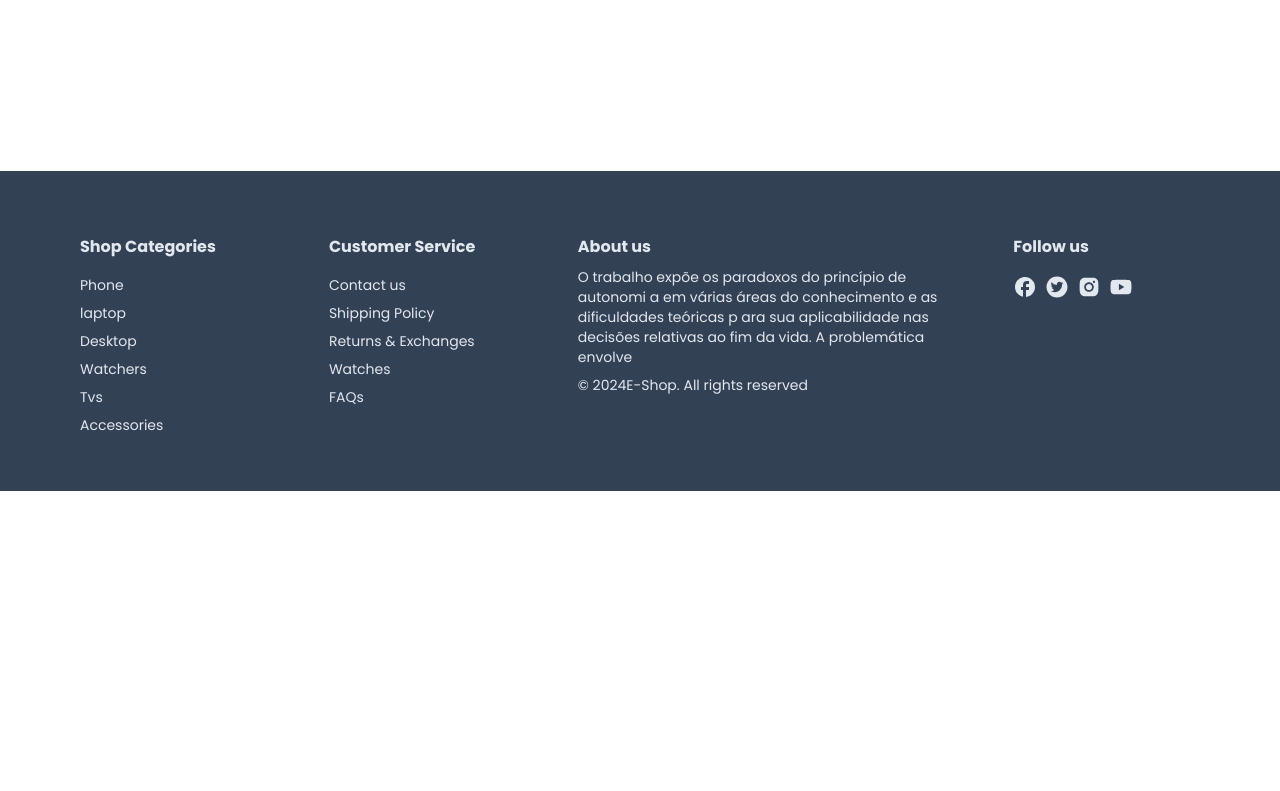
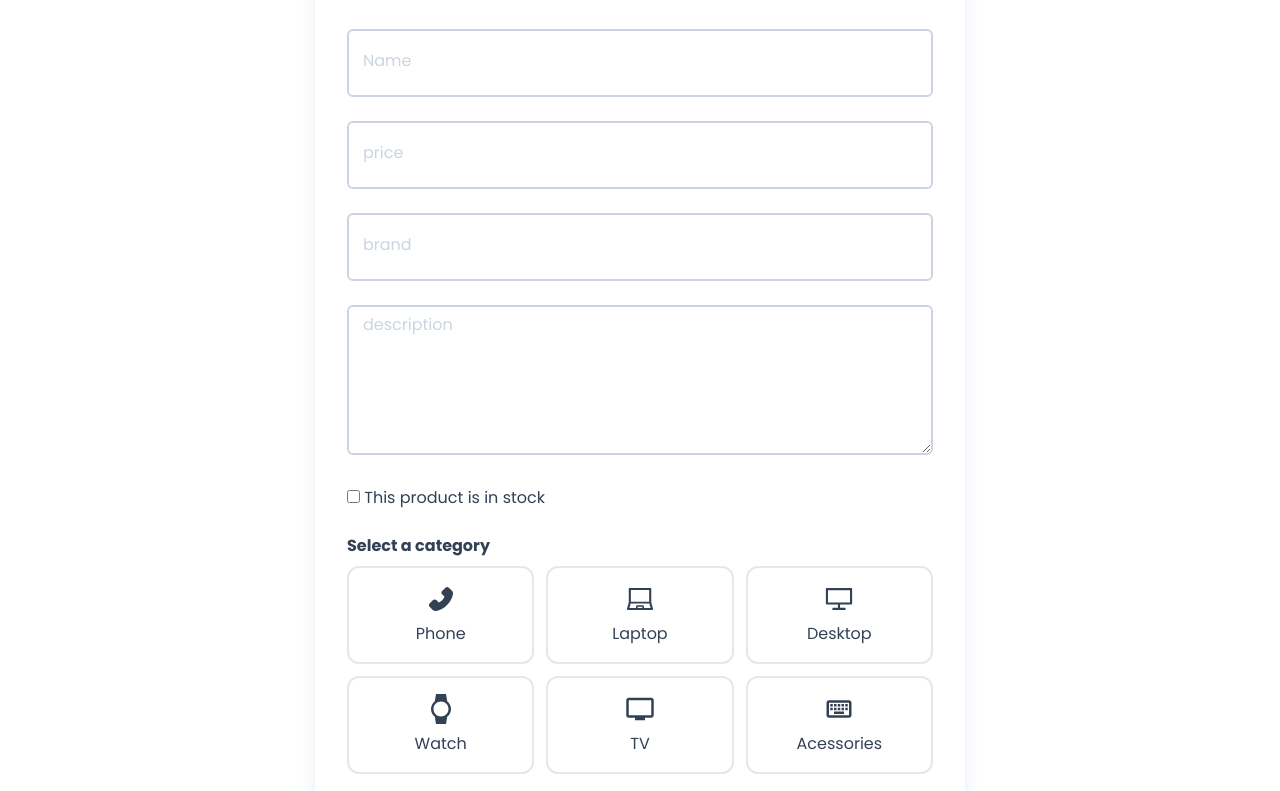
Before and after one commit to AntonioJacinto11672/E-shop, a Next.js app: page /admin/add-products in a window 1280 px wide. Shown: the part 309-1100 px from the top of the page. Before the commit the page ends 800 px from the top, so only its background shows below. Built offline with nearby package versions, Linux system fonts and the light colour scheme; no server answers; a web font is replaced by a local one.

Commit message:
addProducts antil categories

```diff
--- a/app/admin/add-products/AddProductForm.tsx
+++ b/app/admin/add-products/AddProductForm.tsx
@@ -1,23 +1,104 @@
-import getCurrentUser from "@/actions/getCurrentUser";
-import Container from "@/app/components/Container";
-import FormWrap from "@/app/components/FormWrap";
-import NullData from "@/app/components/NullData";
+'use client'
+import Heading from "@/app/components/Heading";
+import CategoryInput from "@/app/inputs/CategoryInput";
+import CustomCheckbox from "@/app/inputs/CustomCheckbox";
+import Input from "@/app/inputs/Input";
+import TextArea from "@/app/inputs/TextArea";
+import { categories } from "@/utils/categories";
+import { useState } from "react";
+import { FieldValues, useForm } from "react-hook-form";
 
-const AddProductForm = async () => {
-    const currentUser = await getCurrentUser()
-    console.log("Dados ", currentUser)
 
-    if(!currentUser || currentUser.role === "ADMIN"){
-        return <NullData title="Ooops!  Access dinied " />
+const AddProductForm = () => {
+    const [isLoading, setIsLoading] = useState(false)
+    const {
+        register,
+        handleSubmit,
+        setValue,
+        watch,
+        reset,
+        formState: { errors }
+    } = useForm<FieldValues>
+            ({
+                defaultValues: {
+                    name: '',
+                    description: '',
+                    brand: '',
+                    category: '',
+                    inStock: '',
+                    image: [],
+                    price: ''
+
+                }
+            })
+
+    const category = watch("category")
+    const setCustomValue = (id: string, value: any) => {
+        setValue(id, value, {
+            shouldValidate: true,
+            shouldDirty: true,
+            shouldTouch: true
+        })
     }
+    return (<>
+        <Heading title="Add a Product" center />
+        <Input
+            id="name"
+            label="Name"
+            disabled={isLoading}
+            register={register}
+            errors={errors}
+            required
+        />
+        <Input
+            id="price"
+            label="price"
+            disabled={isLoading}
+            register={register}
+            errors={errors}
+            required
+        />
+        <Input
+            id="brand"
+            label="brand"
+            disabled={isLoading}
+            register={register}
+            errors={errors}
+            required
+        />
 
-    return ( <div className="p-8">
-        <Container>
-        <FormWrap>
-            <AddProductForm />
-        </FormWrap>
-        </Container>
-    </div> );
+        <TextArea
+            id="description"
+            label="description"
+            disabled={isLoading}
+            register={register}
+            errors={errors}
+            required
+        />
+        <CustomCheckbox id="InStock" label="This product is in stock " register={register} />
+        <div className="w-full font-medium">
+            <div className="mb-2 font-semibold">Select a category</div>
+            <div className="grid grid-cols-2 md:grid-cols-3 gap-3 max-h[50vh] overflow-y-auto">
+
+                {categories.map((item) => {
+                    if (item.label === "All") {
+                        return null
+                    }
+
+
+                    return (
+                        <div key={item.label} className="col-span">
+                            <CategoryInput
+                                onClick={(category) => setCustomValue('category', category)}
+                                selected={category === item.label}
+                                label={item.label}
+                                icon={item.icon}
+                            />
+                        </div>)
+                })}
+            </div>
+        </div>
+    </>);
 }
 
 export default AddProductForm;
--- a/app/admin/add-products/page.tsx
+++ b/app/admin/add-products/page.tsx
@@ -1,5 +1,26 @@
-const AddProducts = () => {
-    return ( <div>AddProducts</div> );
+import getCurrentUser from "@/actions/getCurrentUser";
+import Container from "@/app/components/Container";
+import FormWrap from "@/app/components/FormWrap";
+import NullData from "@/app/components/NullData";
+import AddProductForm from "./AddProductForm";
+
+const AddProducs = async () => {
+    const currentUser = await getCurrentUser()
+
+    console.log("Dados ", currentUser)
+
+    /*
+    if(!currentUser || currentUser.role === "ADMIN"){
+        return <NullData title="Ooops!  Access dinied " />
+    } */
+
+    return (<div className="p-8">
+        <Container>
+            <FormWrap>
+                <AddProductForm />
+            </FormWrap>
+        </Container>
+    </div>);
 }
 
-export default AddProducts;
+export default AddProducs;
--- a/app/components/checkout/CheckoutClient.tsx
+++ b/app/checkout/CheckoutClient.tsx
@@ -3,6 +3,7 @@
 import { useCart } from "@/hooks/useCart";
 import { useRouter } from "next/navigation";
 import { useEffect, useState } from "react";
+import CheckoutForm from "./CheckoutForm";
 
 const CheckoutClient = () => {
     const { cartProducts, paymentIntent, handleSetPaymentIntent } = useCart()
@@ -34,7 +35,7 @@ const CheckoutClient = () => {
 
         }
     })
-    return <></>
+    return <CheckoutForm />
 }
 
 export default CheckoutClient;
--- /dev/null
+++ b/app/checkout/CheckoutForm.tsx
@@ -0,0 +1,20 @@
+import Heading from "../components/Heading";
+
+const CheckoutForm = () => {
+
+
+    const onSubmit = async () => {
+        console.log("OnSubmit")
+    }
+    return (
+        <form onSubmit={onSubmit} id="payment-form">
+            <div className="mb-6">
+                <Heading title="Enter your details to complete checkout" />
+            </div>
+            <h2 className="font-semibold mt-4 mb-2">Payment Information</h2>
+
+        </form>
+     );
+}
+
+export default CheckoutForm;
--- a/app/components/checkout/page.tsx
+++ b/app/checkout/page.tsx
@@ -1,5 +1,5 @@
-import Container from "../Container";
-import FormWrap from "../FormWrap";
+import Container from "../components/Container";
+import FormWrap from "../components/FormWrap";
 import CheckoutClient from "./CheckoutClient";
 
 const Checkout = () => {
--- /dev/null
+++ b/app/inputs/CategoryInput.tsx
@@ -0,0 +1,29 @@
+'use Client'
+
+import { IconType } from "react-icons";
+
+interface CategoryInputProps {
+    selected?: boolean;
+    label: string;
+    icon: IconType;
+    onClick: (value: string) => void
+}
+
+const CategoryInput: React.FC<CategoryInputProps> = ({
+    selected,
+    label,
+    icon: Icon,
+    onClick
+}) => {
+    return (<div
+        onClick={() => {onClick(label)}}
+        className={`rounded-xl border-2 p-4  flex flex-col items-center gap-2
+        hover:border-slate-500 transition cursor-pointer
+        ${selected ? "border-slate-500" : "border-slate-200"}`}
+    >
+        <Icon size={30} />
+        <div className="font-medium">{label}</div>
+    </div>);
+}
+
+export default CategoryInput;
--- /dev/null
+++ b/app/inputs/CustomCheckbox.tsx
@@ -0,0 +1,19 @@
+'use client'
+
+import { FieldValues, UseFormRegister } from "react-hook-form";
+
+interface CustomCheckboxProps {
+    id: string;
+    label: string;
+    disabled?: boolean;
+    register: UseFormRegister<FieldValues>
+}
+
+const CustomCheckbox: React.FC<CustomCheckboxProps> = ({ id, label, disabled, register }) => {
+    return (<div className="w-full flex-row gap-2 items-center">
+        <input type="checkbox" id={id} disabled={disabled} {...register(id)} className="cursor-pointer"/>
+        <label htmlFor={id} className="font-medium cursor-pointer"> {label} </label>
+    </div>);
+}
+
+export default CustomCheckbox;
--- /dev/null
+++ b/app/inputs/TextArea.tsx
@@ -0,0 +1,44 @@
+'use client'
+
+import { FieldErrors, FieldValues, UseFormRegister } from "react-hook-form";
+
+interface TextAreaProps {
+    id: string;
+    label: string;
+    disabled?: boolean;
+    required?: boolean;
+    register: UseFormRegister<FieldValues>;
+    errors: FieldErrors;
+}
+
+const TextArea: React.FC<TextAreaProps> = ({
+    id,
+    label,
+    disabled,
+    required,
+    register,
+    errors,
+}) => {
+    return (<div className="w-full relative">
+        <textarea
+        disabled={disabled}
+        {...register(id, {required})}
+
+
+
+        className={`peer w-full p-4 pt-6 max-h-[150px]  min-h-[150px] outline-none bg-white font-light border-2
+         rounded-md transtion disabled:opacity-70
+        disabled:cursor-not-allowed
+        ${errors[id] ? "border-rose-400" : "border-slate-300"}
+        ${errors[id] ? "focus:border-rose-400" : "focus:border-slate-300"}
+        `}/>
+        <label htmlFor={id}
+        className={`absolute cursor-text text-md duration-150 transform -translate-y-3
+        top-5 z-10 origin-[0] left-4 peer-placeholder-shown:scale-100 peer-placeholder-shown:translate-y-0
+        peer-focus:scale-75 peer-focus:-translate-y-4
+        ${errors[id] ? "text-rose-400" : "text-slate-300"} `}
+        >{label}</label>
+    </div>);
+}
+
+export default TextArea;
--- /dev/null
+++ b/utils/categories.ts
@@ -0,0 +1,38 @@
+import { AiFillPhone, AiOutlineDesktop, AiOutlineLaptop } from "react-icons/ai";
+import { MdOutlineKeyboard, MdStorefront, MdTv, MdWatch } from "react-icons/md";
+
+export const categories = [
+    {
+        label: 'All',
+        icon: MdStorefront,
+    },
+    {
+        label: 'Phone',
+        icon: AiFillPhone,
+
+    },
+    {
+        label: 'Laptop',
+        icon: AiOutlineLaptop,
+
+    },
+    {
+        label: 'Desktop',
+        icon: AiOutlineDesktop,
+
+    },
+    {
+        label: 'Watch',
+        icon: MdWatch,
+
+    },{
+        label: 'TV',
+        icon: MdTv,
+
+    },
+    {
+        label: 'Acessories',
+        icon: MdOutlineKeyboard,
+
+    }
+]
```
